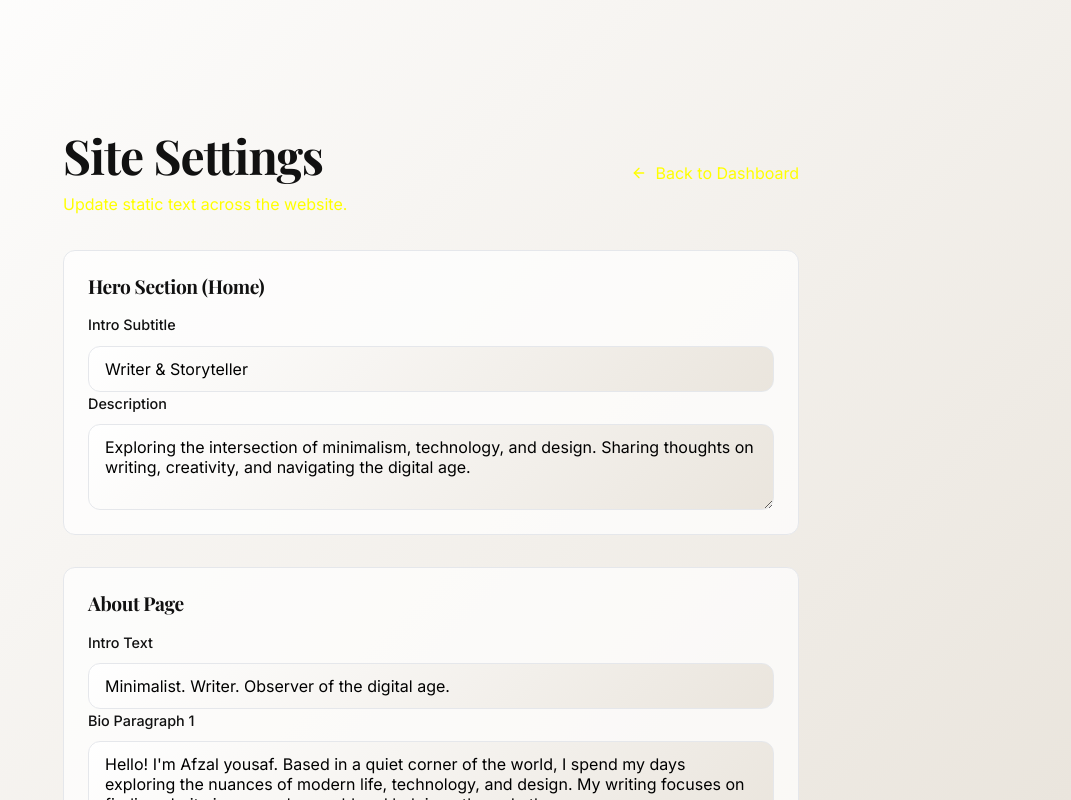
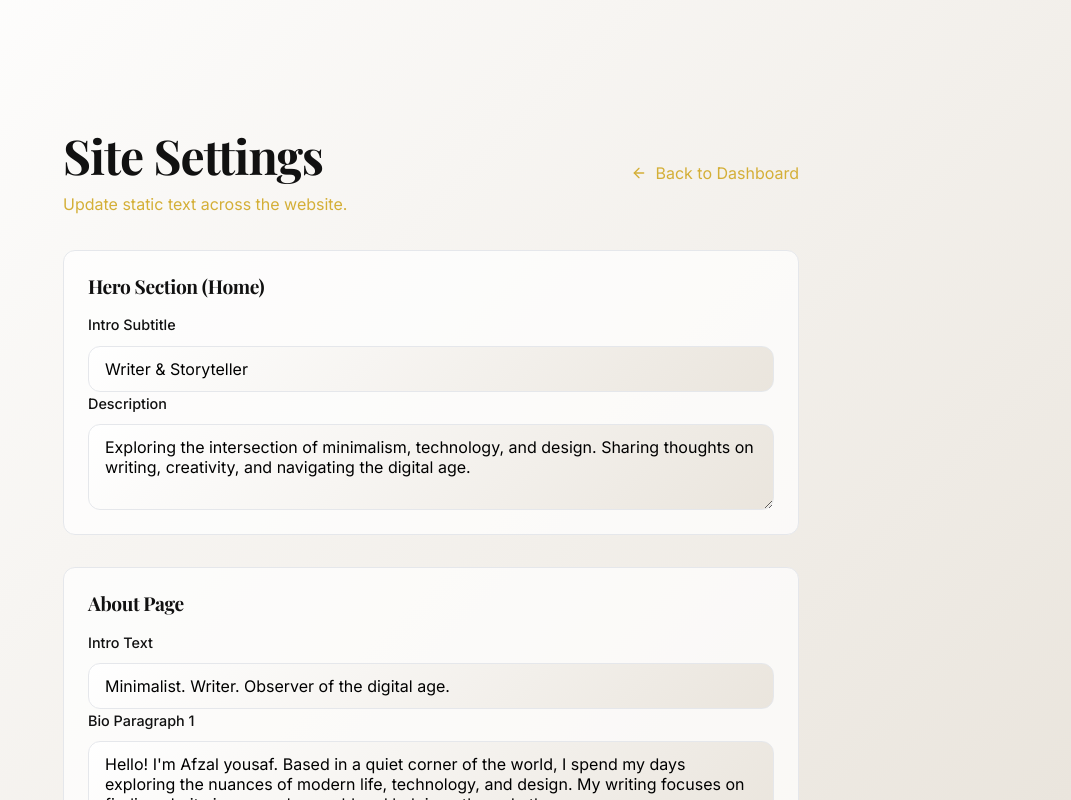
Before and after one commit to mansoormmspes-gif/Afzal-yousaf, a Next.js app: page /admin/settings in a window 1280 px wide. Shown: the top 800 px of the page, without its empty margins (209-1280 px from the left). Built offline with nearby package versions, Linux system fonts and the light colour scheme; no server answers; the database is empty; a web font is replaced by a local one.

Commit message:
Update admin settings header text color

```diff
--- a/app/admin/settings/page.tsx
+++ b/app/admin/settings/page.tsx
@@ -65,9 +65,9 @@ export default function SettingsAdmin() {
             <header style={{ display: 'flex', justifyContent: 'space-between', alignItems: 'center', marginBottom: '2rem' }}>
                 <div>
                     <h1 className={styles.title} style={{ margin: 0 }}>Site Settings</h1>
-                    <p style={{ color: 'yellow', marginTop: '0.5rem' }}>Update static text across the website.</p>
+                    <p style={{ color: 'var(--accent)', marginTop: '0.5rem' }}>Update static text across the website.</p>
                 </div>
-                <Link href="/admin/dashboard" style={{ display: 'flex', alignItems: 'center', gap: '0.5rem', color: 'yellow', textDecoration: 'none' }}>
+                <Link href="/admin/dashboard" style={{ display: 'flex', alignItems: 'center', gap: '0.5rem', color: 'var(--accent)', textDecoration: 'none' }}>
                     <ArrowLeft size={16} /> Back to Dashboard
                 </Link>
             </header>
```
